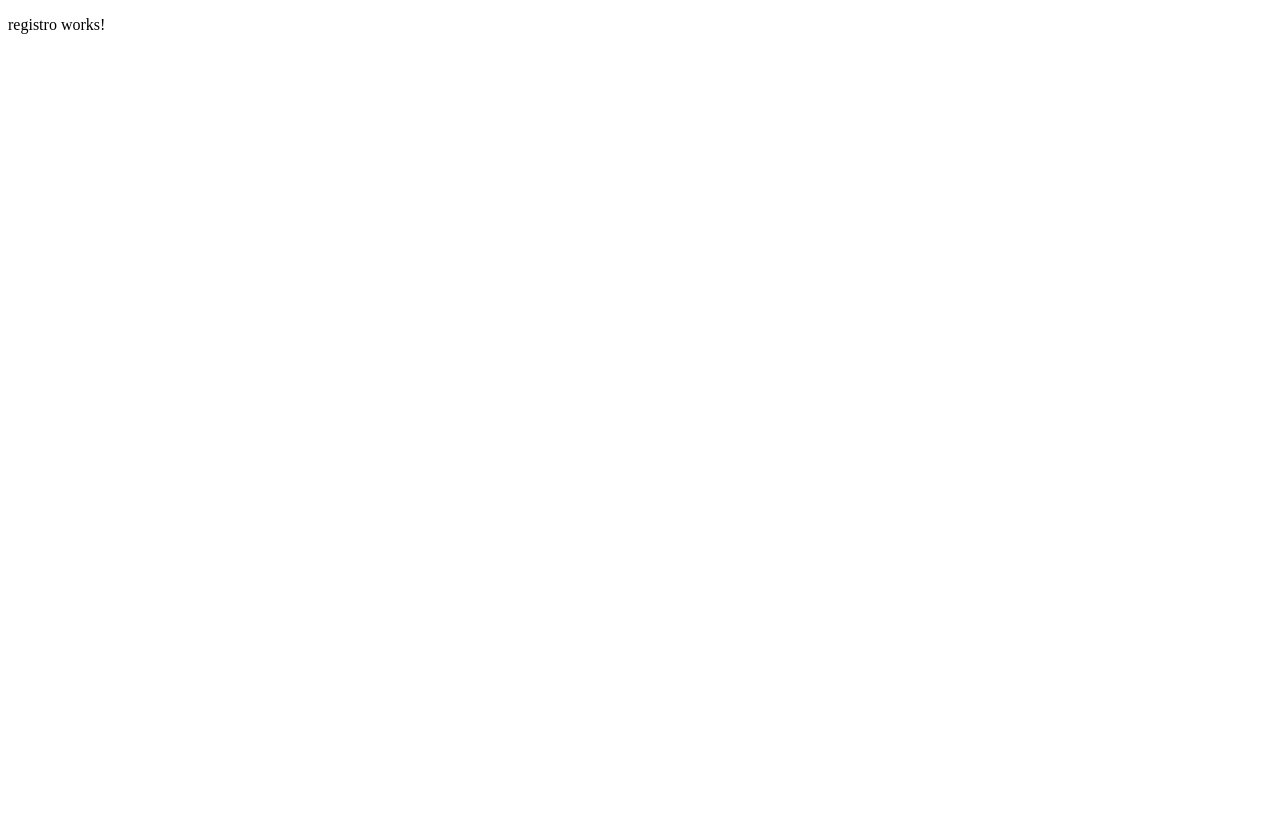
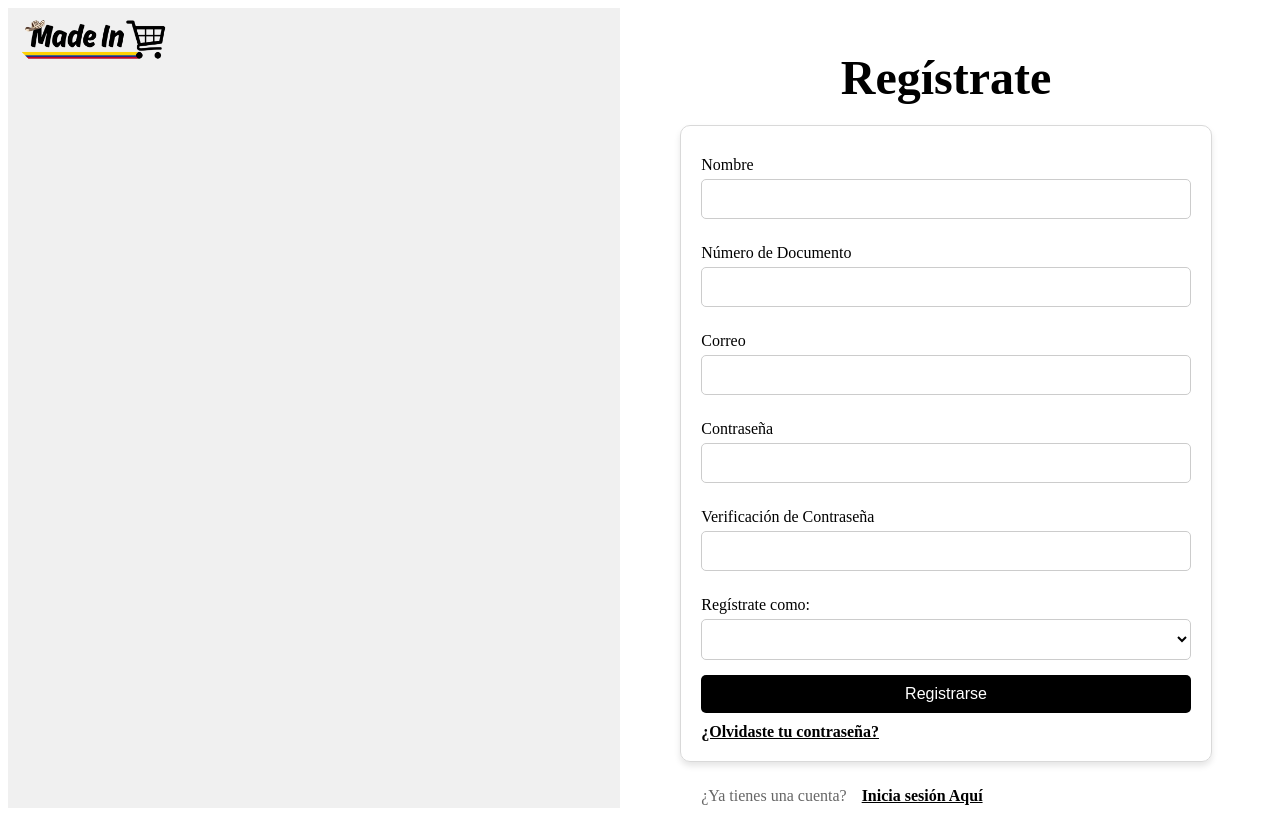
Before and after one commit to InnovaTech-arquitectura/front-client, an Angular app: page /registro in a window 1280 px wide. Built offline with nearby package versions, Linux system fonts and the light colour scheme.

Commit message:
feat cambios de registro

```diff
--- a/src/app/registro/registro.component.css
+++ b/src/app/registro/registro.component.css
@@ -0,0 +1,172 @@
+.loginContainer {
+    display: flex;
+    height: 100vh;
+  }
+
+  .imageContainer {
+    flex: 1;
+    background-color: #f0f0f0; /* Color de fondo de la mitad izquierda */
+    position: relative;
+  }
+
+  .logoHeader {
+    position: absolute;
+    top: 10px;
+    left: 10px;
+    max-width: 150px; /* Tamaño del logo */
+    height: auto;
+  }
+
+  .formContainer {
+    flex: 1;
+    display: flex;
+    flex-direction: column;
+    justify-content: center; /* Centrar verticalmente */
+    align-items: center;
+    padding: 20px;
+}
+
+  form {
+    display: flex;
+    flex-direction: column;
+    width: 80%;
+    padding: 20px;
+    border: 1px solid #d9d9d9; /* Borde sólido */
+    border-radius: 10px;
+    box-shadow: 0px 4px 6px rgba(0, 0, 0, 0.1); /* Opcional: Agregar sombra para un efecto elevado */
+  }
+
+  form label {
+    margin: 10px 0 5px;
+  }
+
+  form input {
+    padding: 10px;
+    margin-bottom: 15px;
+    border: 1px solid #ccc;
+    border-radius: 5px;
+  }
+
+  button {
+    padding: 10px;
+    background-color: black;
+    color: white;
+    border: none;
+    cursor: pointer;
+    border-radius: 5px;
+  }
+
+  button:hover {
+    background-color: #333;
+  }
+
+  a {
+    margin-top: 10px;
+    color: #666;
+    text-decoration: none;
+  }
+
+  h2{
+    text-align: center;
+    margin-bottom: 20px;
+    color: black;
+    font-weight: bold;
+    font-size: 3em;
+  }
+
+  .forgotPassword{
+    text-align: left;
+    font-weight: bold;
+    color: black;
+    text-decoration: underline;
+  }
+
+  .forgotPassword:hover {
+    color: #333;
+    cursor: pointer;
+  }
+
+  button {
+    position: relative;
+    padding: 10px 20px;
+    font-size: 16px;
+    cursor: pointer;
+  }
+
+  button[disabled] {
+    cursor: not-allowed;
+  }
+
+  .spinner {
+    border: 3px solid rgba(255, 255, 255, 0.3); /* Color del borde de fondo */
+    border-top: 3px solid #fff; /* Color del borde del spinner */
+    border-radius: 50%;
+    width: 20px;
+    height: 20px;
+    animation: spin 1s linear infinite;
+    display: inline-block;
+  }
+
+  @keyframes spin {
+    0% { transform: rotate(0deg); }
+    100% { transform: rotate(360deg); }
+  }
+
+  /* Aumentar el espacio entre el texto de registro y el enlace */
+  .registrationLinks {
+    display: flex;
+    flex-direction: row; /* Cambiar a columna para alinear verticalmente */
+    justify-content: left; /* Centrar el contenido */
+    align-items: left; /* Centrar horizontalmente */
+    width: 80%; /* Cambia esto a 100% para igualar al contenedor del formulario */
+    margin-top: 15px;
+}
+.registrationLinks {
+    display: flex;
+    flex-direction: row; /* Cambiar a columna para alinear verticalmente */
+    justify-content: left; /* Centrar el contenido */
+    align-items: left; /* Centrar horizontalmente */
+    width: 80%; /* Cambia esto a 100% para igualar al contenedor del formulario */
+    margin-top: 15px;
+}
+
+
+
+
+/* Botón de registro */
+.registerHere {
+    text-align: left;
+    font-weight: bold;
+    color: black;
+    text-decoration: underline;
+    cursor: pointer;
+    margin-left: 15px;
+}
+
+/* Estilo para los campos de entrada y el dropdown */
+form input,
+form select {
+    padding: 10px;
+    margin-bottom: 15px;
+    border: 1px solid #ccc;
+    border-radius: 5px;
+    font-family: inherit;
+    font-size: inherit;
+}
+
+/* Asegúrate de que el dropdown se vea bien */
+form select {
+    background: #fff; /* Color de fondo */
+    cursor: pointer; /* Cambia el cursor al pasar por encima */
+    border: 1px solid #ccc; /* Bordes */
+    border-radius: 5px; /* Bordes redondeados */
+    padding: 10px; /* Espaciado interno */
+    margin-bottom: 15px; /* Espacio inferior */
+    font-family: inherit; /* Fuente heredada */
+    font-size: inherit; /* Tamaño de fuente heredado */
+}
+
+/* Opcional: estilo adicional para el dropdown al hacer hover */
+form select:hover {
+    border-color: #333; /* Cambia el color del borde al pasar el ratón */
+}
--- a/src/app/registro/registro.component.html
+++ b/src/app/registro/registro.component.html
@@ -1 +1,44 @@
-<p>registro works!</p>
+<div class="loginContainer">
+    <div class="imageContainer">
+        <img src="../../../assets/images/logo.PNG" alt="Logo" class="logoHeader" />
+    </div>
+    <div class="formContainer">
+        <h2>Regístrate</h2>
+        <form (ngSubmit)="onSubmit()">
+            <label for="name">Nombre</label>
+            <input type="text" id="name" [(ngModel)]="name" name="name" required>
+
+            <label for="documentNumber">Número de Documento</label>
+            <input type="text" id="documentNumber" [(ngModel)]="documentNumber" name="documentNumber" required>
+
+            <label for="email">Correo</label>
+            <input type="email" id="email" [(ngModel)]="email" name="email" required>
+
+            <label for="password">Contraseña</label>
+            <input type="password" id="password" [(ngModel)]="password" name="password" required>
+
+            <label for="confirmPassword">Verificación de Contraseña</label>
+            <input type="password" id="confirmPassword" [(ngModel)]="confirmPassword" name="confirmPassword" required>
+
+            <label for="userType">Regístrate como:</label>
+            <select id="userType" [(ngModel)]="userType" name="userType" required>
+                <option value="--" disabled selected>-- Seleccione un tipo de usuario --</option>
+                <option value="emprendedor">Emprendedor</option>
+                <option value="cliente">Cliente</option>
+            </select>
+
+            <button type="submit" [disabled]="isLoading">
+                <span *ngIf="!isLoading">Registrarse</span>
+                <span *ngIf="isLoading" class="spinner"></span>
+            </button>
+
+            <a [routerLink]="['/recuperar-password/recuperar']" class="forgotPassword">¿Olvidaste tu contraseña?</a>
+        </form>
+
+        <!-- Mover el enlace de registro fuera del formulario -->
+        <div class="registrationLinks">
+            <a>¿Ya tienes una cuenta?</a>
+            <a [routerLink]="['/login']" class="registerHere">Inicia sesión Aquí</a>
+        </div>
+    </div>
+</div>
--- a/src/app/registro/registro.component.ts
+++ b/src/app/registro/registro.component.ts
@@ -1,10 +1,73 @@
 import { Component } from '@angular/core';
+import { AuthService } from '../service/auth.service'; // Ajusta la ruta según tu estructura de carpetas
+import { Router } from '@angular/router'; // Importa el Router
+import Swal from 'sweetalert2';
 
 @Component({
-  selector: 'app-registro',
+  selector: 'app-register',
   templateUrl: './registro.component.html',
   styleUrls: ['./registro.component.css']
 })
 export class RegistroComponent {
+  name: string = '';
+  documentNumber: string = '';
+  email: string = '';
+  password: string = '';
+  confirmPassword: string = '';
+  userType: string = ''; // Inicializado vacío
+  isLoading: boolean = false;
 
+  constructor(private authService: AuthService, private router: Router) {} // Agrega el Router al constructor
+
+  onSubmit() {
+    // Verifica si se ha seleccionado un tipo de usuario diferente a ''
+    if (this.userType === '') {
+      Swal.fire({
+        icon: 'error',
+        title: 'Error',
+        text: 'Por favor, completa todos los campos.',
+        confirmButtonText: 'Aceptar'
+      });
+      return; // Evita el envío del formulario
+    }
+
+    // Verifica si las contraseñas coinciden
+    if (this.password !== this.confirmPassword) {
+      Swal.fire({
+        icon: 'error',
+        title: 'Error',
+        text: 'Las contraseñas no coinciden. Por favor, intenta de nuevo.',
+        confirmButtonText: 'Aceptar'
+      });
+      return; // Evita el envío del formulario
+    }
+
+    this.isLoading = true;
+
+    // Llama al método de registro de tu AuthService
+    this.authService.register(this.name, this.documentNumber, this.email, this.password, this.userType)
+      .subscribe({
+        next: (response) => {
+          Swal.fire({
+            icon: 'success',
+            title: 'Registro exitoso',
+            text: response,
+            confirmButtonText: 'Aceptar'
+          }).then(() => {
+            // Redirige al usuario a la página de inicio de sesión
+            this.router.navigate(['/login']); // Asegúrate de que la ruta sea correcta
+          });
+          this.isLoading = false;
+        },
+        error: (error) => {
+          Swal.fire({
+            icon: 'error',
+            title: 'Error',
+            text: 'Hubo un problema al registrar el usuario, intenta nuevamente.',
+            confirmButtonText: 'Aceptar'
+          });
+          this.isLoading = false;
+        }
+      });
+  }
 }
--- a/src/app/service/auth.service.ts
+++ b/src/app/service/auth.service.ts
@@ -24,4 +24,24 @@ export class AuthService {
       })
     );
   }
+
+  // Método para registro de usuario
+  register(name: string, documentNumber: string, email: string, password: string, userType: string): Observable<string> {
+    const headers = new HttpHeaders({ 'Content-Type': 'application/json' });
+    const body = JSON.stringify({
+      name,
+      documentNumber,
+      email,
+      password,
+      userType
+    });
+
+    // Llama a la API de registro con los datos
+    return this.http.post(this.apiUrl, body, { headers, responseType: 'text' }).pipe(
+      catchError(error => {
+        console.error('Error en la solicitud:', error);
+        return throwError(error);
+      })
+    );
+  }
 }
```
